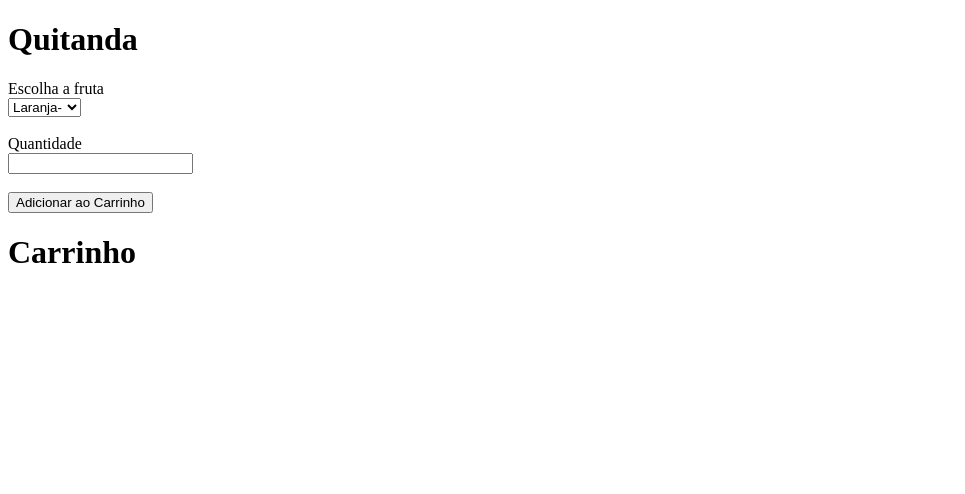
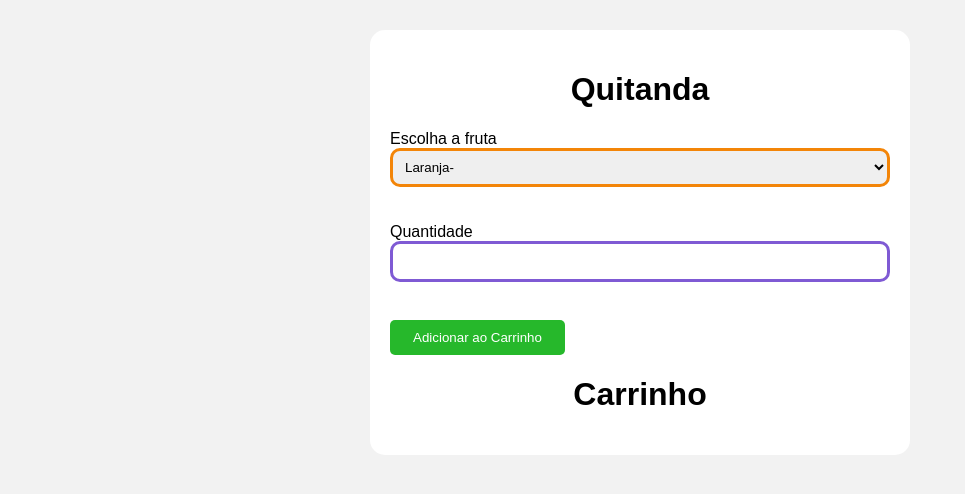
Before and after one commit to Sol-Aniel/Projeto-Quitanda, a plain HTML site: page Projeto Quitanda/index.html in a window 1280 px wide. Shown: the whole page, without its empty margins (0-965 px from the left). Drawn offline with Linux system fonts and the light colour scheme.

Commit message:
Update styles.css

```diff
--- a/Projeto Quitanda/styles.css
+++ b/Projeto Quitanda/styles.css
@@ -1,10 +1,53 @@
-.container{
-  background-color: white
-  box-shadow: gray
-  align-item: center
-  display: flex
+ body {
+     font-family: Arial, sans-serif;
+     background-color: #f2f2f2;
+     margin: 0;
+     padding: 0;
+ }
 
-}
-button{
+ .container {
+     max-width: 500px;
+     margin: 30px auto;
+     max-height: 800px;
+     background-color: #fff;
+     padding: 20px;
+     border-radius: 15px;
+ }
 
-}
+ h1 {
+     text-align: center;
+ }
+
+
+ #frutas {
+    width: 100%;
+    padding: 8px;
+    display: block;
+    border: 3px solid #f38508;
+    border-radius: 10px;
+
+
+ }
+
+ input {
+     width: 100%;
+     padding: 10px;
+     border: 3px solid #7f5ad4;
+     border-radius: 10px;
+     box-sizing: border-box;
+     margin-bottom: 20px;
+ }
+
+ button {
+     width: 35%;
+     padding: 10px;
+     background-color: #26b82b;
+     color: #fff;
+     border: none;
+     border-radius: 5px;
+     cursor: pointer;
+ }
+
+ .button:hover {
+     background-color: #45a068;
+ }
```
